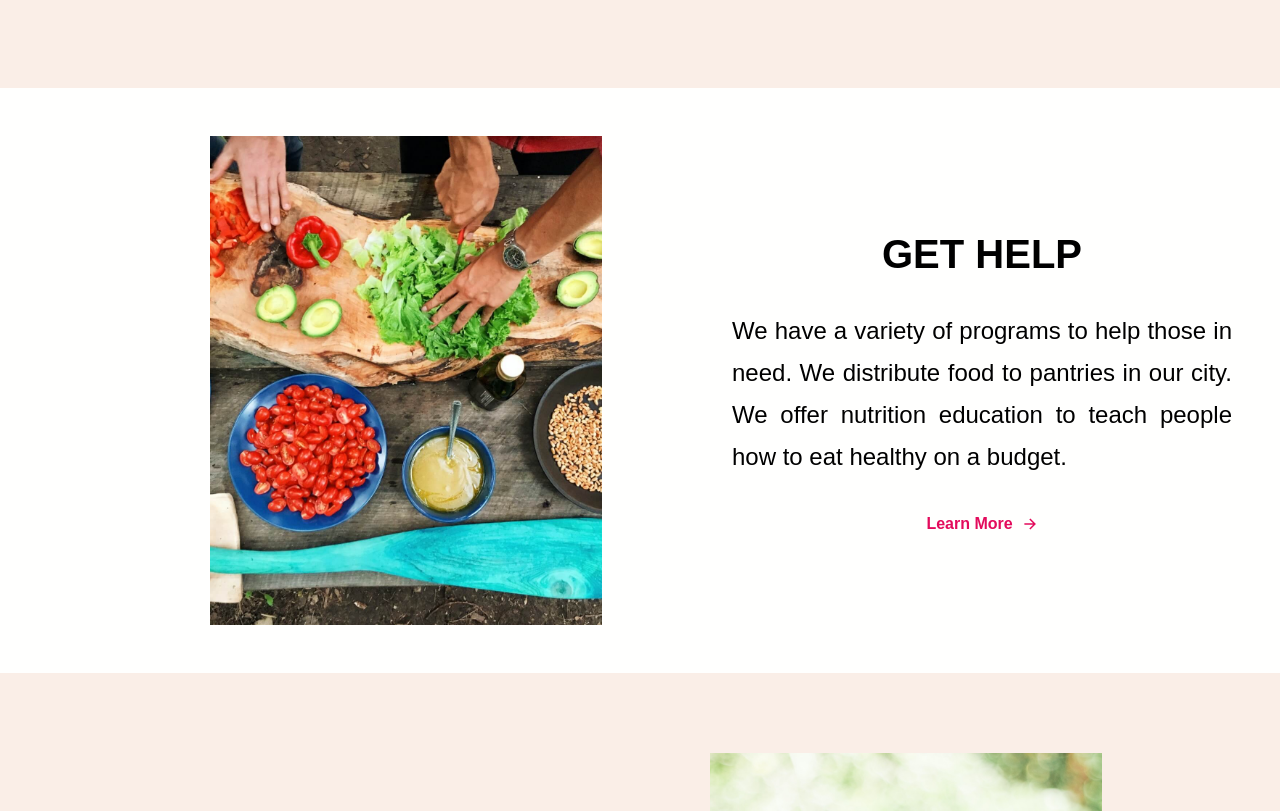
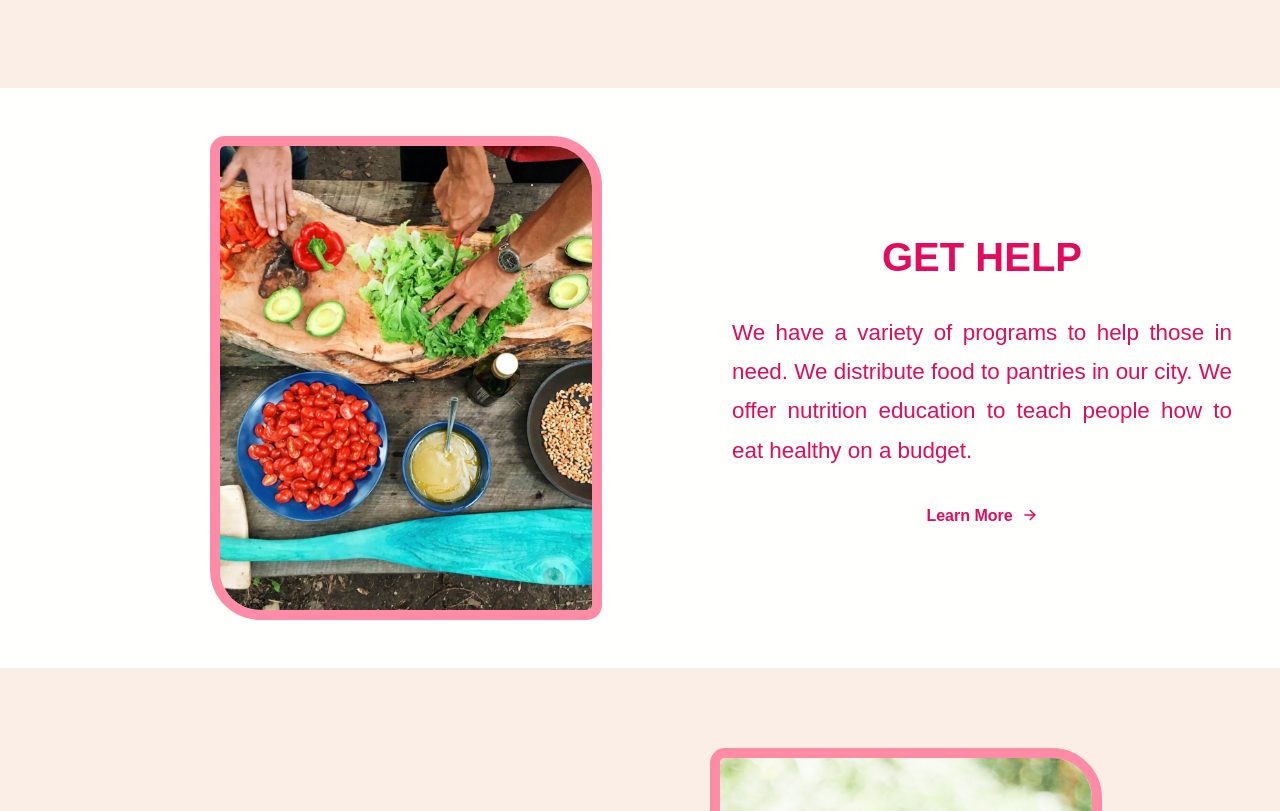
Before and after one commit to peteregbujie/foodbank-landing-page, a React (Create React App) app: page / in a window 1280 px wide. Shown: the part 1180-1991 px from the top of the page. Built offline with nearby package versions, Linux system fonts and the light colour scheme.

Commit message:
changed screenshot

```diff
--- a/src/App.css
+++ b/src/App.css
@@ -1,15 +1,13 @@
 :root {
  --background: #faeee7;
  --headline: #33272a;
- --text: #000000;
- --button: #e30b5c;
- --otherbutton: #001858;
- --button-text: #33272a;
+ --text: #e30b5c;
  --stroke: #33272a;
  --main: #fffffe;
  --highlight: #ff8ba7;
  --secondary: #ffc6c7;
  --tertiary: #c3f0ca;
+ --background2: #e30b5c;
 
  /*other vars */
  --borderRadius: 0.25rem;
@@ -53,7 +51,7 @@ p {
  margin-bottom: 1rem;
  max-width: 40em;
  line-height: 1.75;
- font-size: 1.5rem;
+ font-size: 1.4rem;
  font-weight: 400;
 }
 
@@ -172,7 +170,7 @@ footer {
 }
 
 .hero {
- height: 400px;
+ height: 500px;
  position: relative;
  padding: 20px;
  box-sizing: border-box;
@@ -200,10 +198,9 @@ footer {
 
 .hero .title {
  font-size: 24px;
- color: black;
+ color: var(--headline);
  text-align: center;
  font-weight: 700;
- color: #181818;
  text-shadow: 0px 2px 2px #a6f8d5;
  position: relative;
  margin: 0 0 20px 0;
@@ -214,7 +211,7 @@ span {
  justify-content: center;
  align-items: center;
  font-weight: 600;
- color: var(--button);
+ color: var(--text);
  margin-top: 2rem;
  transition: all 300ms ease-in-out;
 }
@@ -240,7 +237,7 @@ span:hover {
 .card h3 {
  padding-bottom: 0.5em;
  margin: 0 0 0.142857143em;
- border-bottom: 2px solid var(--button);
+ border-bottom: 2px solid var(--text);
  transition: color 0.45s ease, border 0.45s ease;
 }
 
@@ -262,7 +259,7 @@ span:hover {
 }
 
 .card:hover {
- background: var(--button);
+ background: var(--text);
  transform: scale(1.02);
 }
 .card:hover span {
@@ -315,12 +312,14 @@ span:hover {
  width: 100%;
  display: flex;
  justify-content: center;
- align-items: center;
+ align-items: flex-start;
  margin-left: 2rem;
 }
 
 .more__img img {
  width: 60%;
+ border-radius: 15px 50px;
+ border: 10px solid var(--highlight);
 }
 
 .more-text {
--- a/src/Navbar.css
+++ b/src/Navbar.css
@@ -33,7 +33,7 @@
 }
 
 .app__navbar-links li:hover {
- color: var(--button-text);
+ color: var(--headline);
 }
 
 .app__navbar-right {
@@ -61,7 +61,7 @@
 
 .app__navbar-smallscreen_overlay .overlay__close {
  font-size: 27px;
- color: var(--button);
+ color: var(--text);
  cursor: pointer;
 
  position: absolute;
@@ -76,7 +76,7 @@
 .app__navbar-smallscreen_links li {
  margin: 2rem;
  cursor: pointer;
- color: var(--button-text);
+ color: var(--headline);
  font-size: 2rem;
  text-align: center;
 }
@@ -89,19 +89,23 @@
  cursor: pointer;
  display: inline-block;
  background: none;
- border: 1px var(--button) solid;
- background: var(--button);
+ border: 1px var(--background2) solid;
+ background: var(--background2);
  color: var(--main);
  padding: 1rem;
  line-height: 1.2;
  text-align: center;
  text-decoration: none;
  font-weight: bold;
+ transition: all 300ms ease-in-out;
+}
+.btn:hover {
+ font-size: 1.2rem;
 }
 
 .btn-dark-outline {
- border-color: var(--button);
- color: var(--button);
+ border-color: var(--background2);
+ color: var(--text);
 }
 
 .btn-dark-outline:hover,
@@ -115,7 +119,7 @@
 }
 
 .btn-dark {
- background-color: var(--button);
+ background-color: var(--background2);
  color: #fff;
 }
 
--- a/src/Navbar.js
+++ b/src/Navbar.js
@@ -11,13 +11,13 @@ const Navbar = () => {
     </div>
     <ul className='app__navbar-links'>
      <li className='p__opensans'>
-      <a href='#home'>Home</a>
+      <a href='/'>Home</a>
      </li>
      <li className='p__opensans'>
-      <a href='#about'>About</a>
+      <a href='/'>About</a>
      </li>
      <li className='p__opensans'>
-      <a href='#menu'>Programs</a>
+      <a href='/'>Programs</a>
      </li>
     </ul>
     <div className='app__navbar-right'>
```
Also changed, not shown: public/screenshot.png (added).
